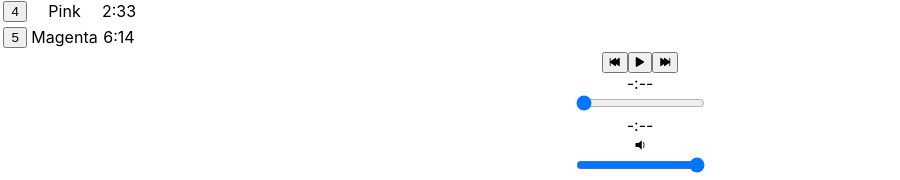
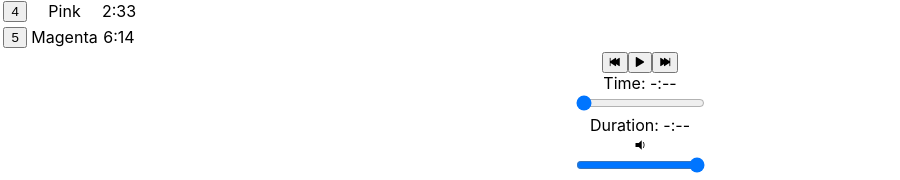
Before and after one commit to tyrantdavis/bpm, a React (Create React App) app: page /album/the-colors in a window 1280 px wide. Shown: the part 625-805 px from the top of the page, without its empty margins (0-900 px from the left). Built offline with nearby package versions, Linux system fonts and the light colour scheme.

Commit message:
Add time and duration titles.

```diff
--- a/src/components/PlayerBar.js
+++ b/src/components/PlayerBar.js
@@ -16,7 +16,7 @@ class PlayerBar extends Component {
           </button>
         </section>
         <section id="time-control">
-          <div className="current-time">{this.props.formatTime (this.props.currentTime)}</div>
+          <div className="current-time">Time: {this.props.formatTime (this.props.currentTime)}</div>
           <input
             type="range"
             className="seek-bar"
@@ -26,7 +26,7 @@ class PlayerBar extends Component {
             step="0.01"
             onChange={this.props.handleTimeChange}
           />
-          <div className="total-time">{this.props.formatTime(this.props.duration)}</div>
+          <div className="total-time">Duration: {this.props.formatTime(this.props.duration)}</div>
         </section>
         <section id="volume-control">
           <div className="icon ion-volume-low"> {this.props.handleVolumeIncrease}  </div>
```
